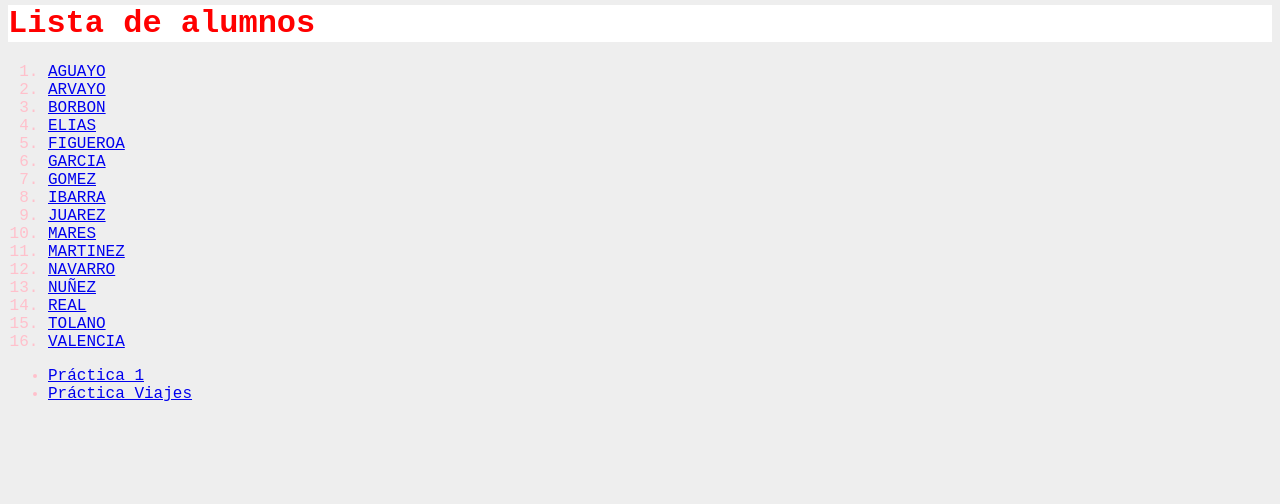
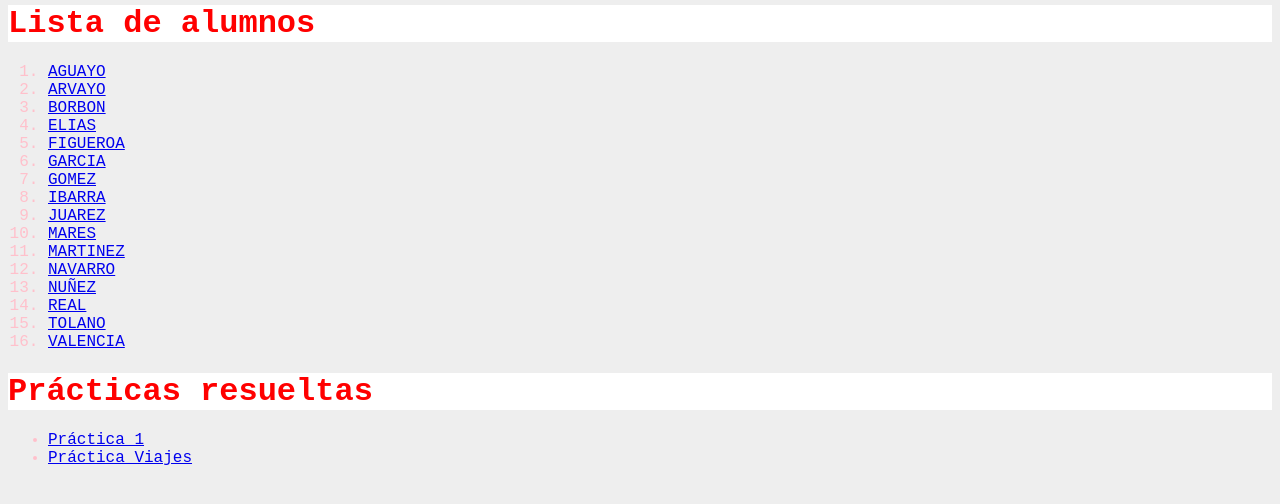
Before and after one commit to aldojuarez/aldojuarez.github.io, a plain HTML site: page index.html in a window 1280 px wide. Shown: the part 96-600 px from the top of the page. Drawn offline with Linux system fonts and the light colour scheme.

Commit message:
encabezado de practicas

```diff
--- a/index.html
+++ b/index.html
@@ -33,6 +33,7 @@
         <li><a href="https://ericktolano.github.io/">TOLANO</a></li>
         <li><a href="https://luciavalencia27.github.io/">VALENCIA</a></li>
     </ol>
+    <h1 style="background-color:WHITE;">Prácticas resueltas</h1>
     <ul>
         <li><a href="practica.html">Práctica 1</a></li>
         <li><a href="viajes.html">Práctica Viajes</a></li>
```
